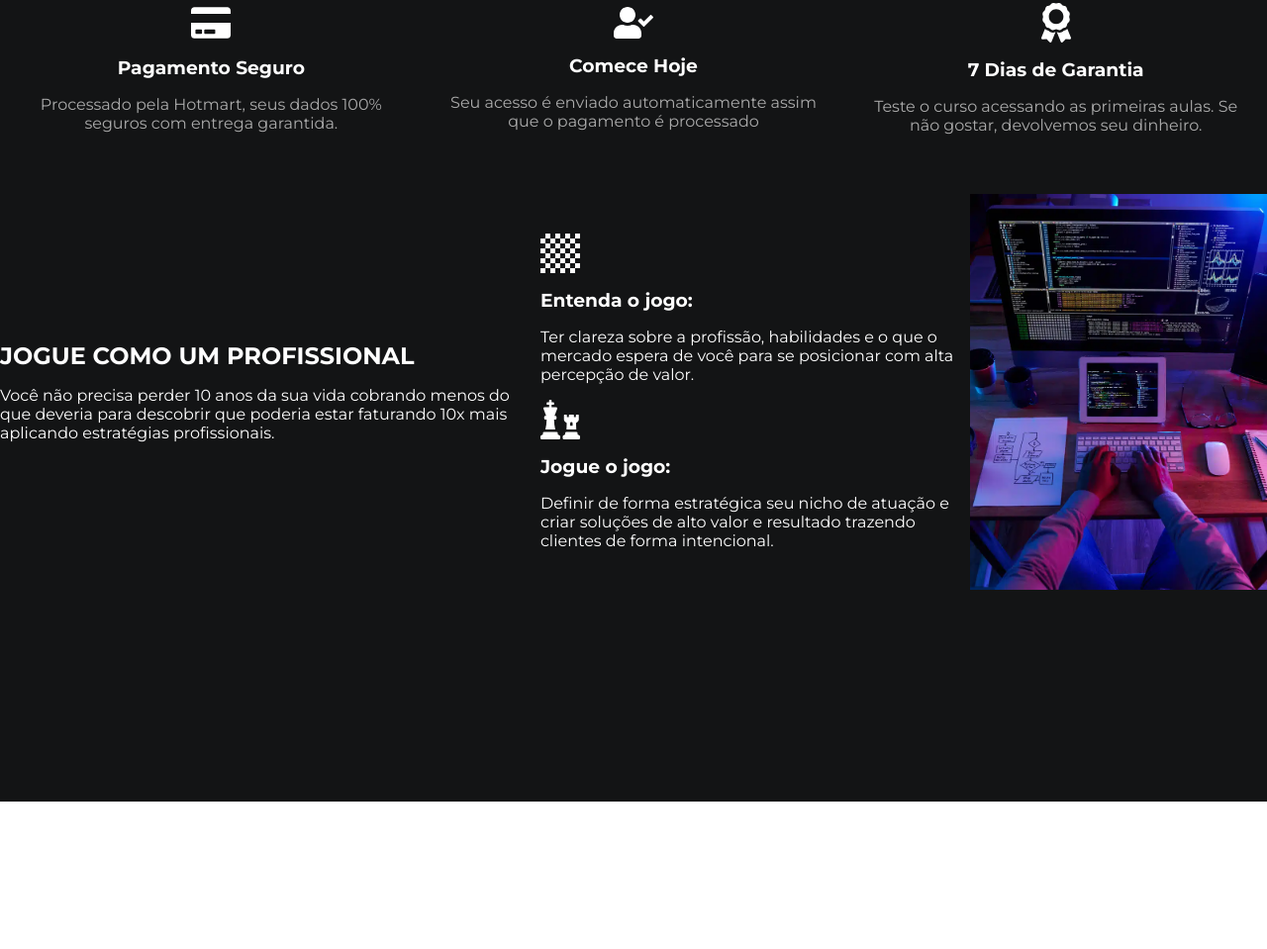
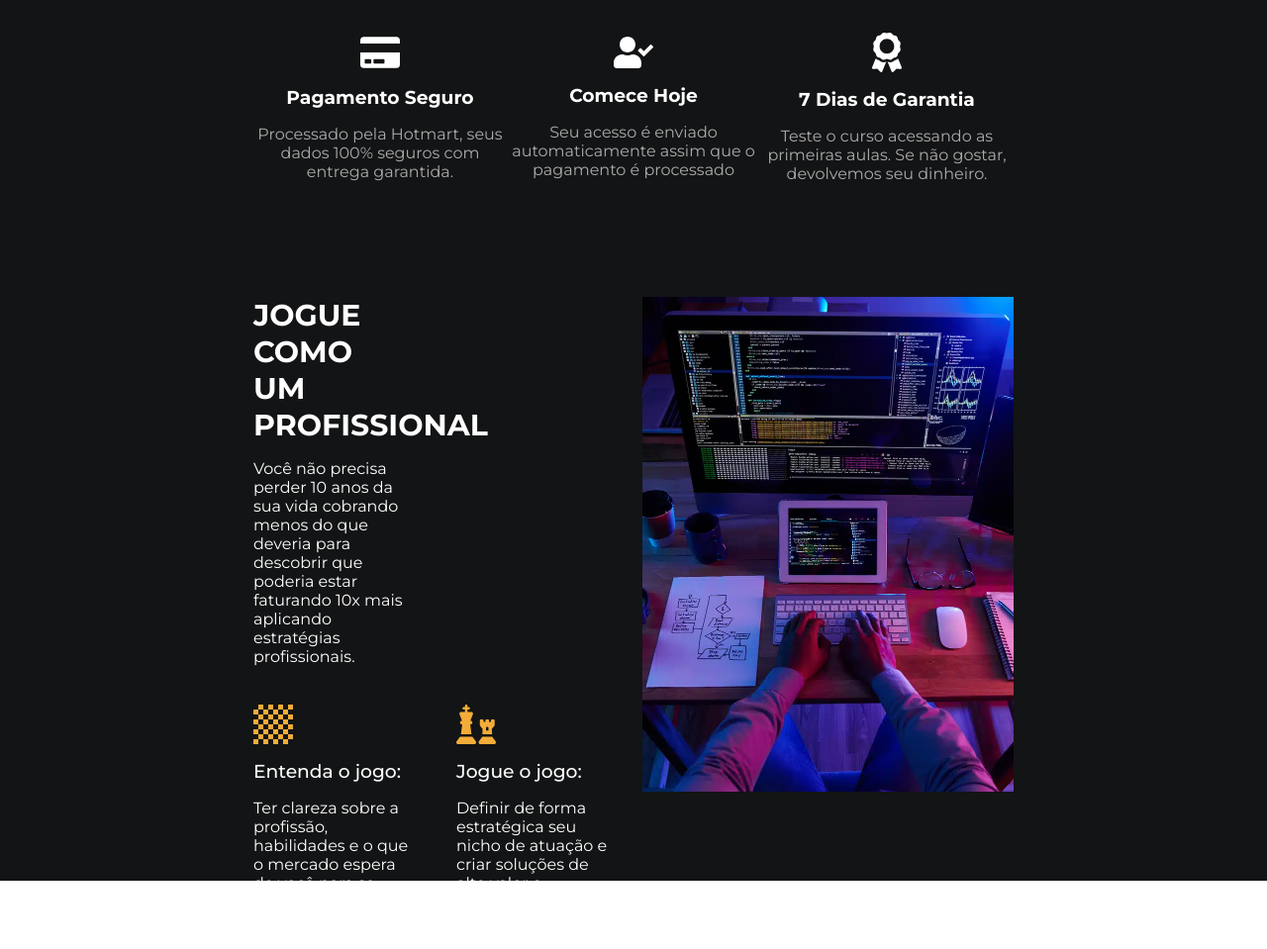
Before and after one commit to MATHEUSLOPESRODRIGUES/landing-page-project, a plain HTML site: page desafio-estágio/index.html in a window 1280 px wide. Shown: the part 870-1829 px from the top of the page at 99% size. Before the commit the page ends 1680 px from the top, so only its background shows below. Drawn offline with Linux system fonts and the light colour scheme; a web font is replaced by a local one.

Commit message:
Add files via upload

```diff
--- a/desafio-estágio/css/style.css
+++ b/desafio-estágio/css/style.css
@@ -13,17 +13,18 @@ body {
     background-image: url(../img/PG-background.jpg);
     background-position: center center;
     background-repeat: no-repeat;
+    background-size: cover;
     overflow-x: hidden;
 }
 
-.header-1 {
+.initial {
     height: 100%;
     width: 100%;
     display: flex;
     justify-content: space-evenly;
     align-items: center;
-    flex-flow: row wrap;
-    background-image: linear-gradient(to right, #131415bb, #13141597);
+    flex-flow: row nowrap;
+    background-image: linear-gradient(to right, #131415bb, #131415b2);
 }
 
 .slogan {
@@ -93,20 +94,23 @@ button {
     font-size: 20px;
     font-weight: 750;
     margin-top: 30px;
-    position: relative;
     animation: 2s linear 1s infinite alternate-reverse float;
 }
 
 main {
-    height: 110vh;
+    height: 120vh;
     width: 100%;
+    display: flex;
+    justify-content: center;
+    align-items: center;
+    flex-flow: column nowrap;
     background-color: #131415;
 }
 
 .plus-points {
-    width: 100%;
+    width: 60%;
     display: flex;
-    justify-content: space-around;
+    justify-content: space-evenly;
     align-items: center;
     text-align: center;
 }
@@ -119,7 +123,7 @@ main {
     gap: 1rem;
     width: 400px;
     height: 100px;
-    margin-top: 7%;
+    margin-top: 5%;
 }
 
 .plus-points article p {
@@ -131,26 +135,45 @@ main {
     filter: invert(100%);
 }
 
-.s-3 {
-    width: 100%;
+.s3 {
+    width: 60%;
+    height: 500px;
     display: flex;
-    justify-content: center;
-    align-items: center;
-    margin-top: 6%;
-    gap: 1rem;
+    flex-flow: row nowrap;
+    margin-top: 11%;
+
 }
 
-.s-3 header, .s-3 article {
+.s3-main {
+    display: flex;
+    flex-flow: column nowrap;
+}
+
+.s3-main header {
+    width: 40%;
     display: flex;
     flex-flow: column nowrap;
     gap: 1rem;
 }
 
-.s-3 header .s-3 article {
-    text-align: justify;
+.s3 header h2 {
+    font-size: 30px;
 }
 
-.s-3 article img {
-    filter: brightness(200%);
-    filter: invert(100%);
+.s3-main .rules {
+    display: flex;
+    gap: 3rem;
+    margin-top: 10%;
 }
+
+.s3-main .rules article {
+    width: 40%;
+    display: flex;
+    align-items: start;
+    flex-flow: column nowrap;
+    gap: 1rem;
+}
+
+.s3-main .rules article h3 {
+    font-weight: 500;
+}
--- a/desafio-estágio/index.html
+++ b/desafio-estágio/index.html
@@ -7,40 +7,38 @@
     <link rel="stylesheet" href="css/style.css">
 </head>
 <body>
-    <header class="header-1">
-            <article class="slogan">
-            <header>
+    <div class="initial">
+            <section class="slogan">
                 <img src="img/Logo-White-300x91.png.webp" alt="logo-do-site" height="60px" width="200px">
-            </header>
-
                 <h2>Se livre do looping de projetos baratos e <span>fature alto todos os meses</span></h2>
                 <p>Melhor curso <strong>para programadores, desenvolvedores e profissionais da internet (como você)</strong> que querem construir carreira ou seu negócio prestando serviços profissionais na internet.</p>
                 <p id="p2">POR APENAS R$ 497,00</p>
                 <p>Em Até 12x de 49<sup>,79</sup></p>
-            </article>
+            </section>
 
         <section class="sec-2">
             <figure>
                 <img src="img/Logo-White-768x232.png.webp" alt="logo-do-site" height="150px" width="520px">
             </figure>
-
             <button>GARANTIR MINHA VAGA</button>
         </section>
-    </header>
+    </div>
+
 
     <main>
         <section class="plus-points">
             <article>
-                    <img src="img/cred-card.svg" alt="icone-de-cartão" height="40px" width="40px">
-
+                <img src="img/cred-card.svg" alt="icone-de-cartão" height="40px" width="40px">
                 <h3>Pagamento Seguro</h3>
                 <p>Processado pela Hotmart, seus dados 100% seguros com entrega garantida.</p>
             </article>
+
             <article>
                 <img src="img/peaple.svg" alt="icone-de-pessoa" height="40px" width="40px">
                 <h3>Comece Hoje</h3>
                 <p>Seu acesso é enviado automaticamente assim que o pagamento é processado</p>
             </article>
+
             <article>
                 <img src="img/prize.svg" alt="icone-de-medalha" height="40px" width="40px">
                 <h3>7 Dias de Garantia</h3>
@@ -48,27 +46,36 @@
             </article>
         </section>
 
-        <section class="s-3">
-            <header>
+        <section class="s3">
+            <div class="s3-main">
+                <header>
                 <h2>JOGUE COMO UM PROFISSIONAL</h2>
                 <p>Você não precisa perder 10 anos da sua vida cobrando menos do que deveria para descobrir que poderia estar faturando 10x mais aplicando estratégias profissionais.</p>
             </header>
 
-            <article>
-                <img src="img/chess.svg" alt="" height="40px" width="40px">
+            <div class="rules">
+                <article>
+                <svg xmlns="http://www.w3.org/2000/svg" viewBox="0 0 512 512" height="40px" width="40px">
+                <path fill="#F3AC39" d="M255.9 .2h-64v64h64zM0 64.2v64h64v-64zM128 .2H64v64h64zm64 255.9v64h64v-64zM0 192.1v64h64v-64zM383.9 .2h-64v64h64zm128 0h-64v64h64zM128 256.1H64v64h64zM511.8 448v-64h-64v64zm0-128v-64h-64v64zM383.9 512h64v-64h-64zm128-319.9v-64h-64v64zM128 512h64v-64h-64zM0 512h64v-64H0zm255.9 0h64v-64h-64zM0 320.1v64h64v-64zm319.9-191.9v-64h-64v64zm-64 128h64v-64h-64zm-64 128v64h64v-64zm128-64h64v-64h-64zm0-128h64v-64h-64zm0 191.9v64h64v-64zM64 384.1v64h64v-64zm128-255.9v-64h-64v64zm191.9 255.9h64v-64h-64zm-128-191.9v-64h-64v64zm128-128v64h64v-64zm-128 255.9v64h64v-64zm-64-128H128v64h64zm191.9 64h64v-64h-64zM128 128.2H64v64h64zm0 191.9v64h64v-64z"/>
+                </svg>
                 <h3>Entenda o jogo:</h3>
                 <p>Ter clareza sobre a profissão, habilidades e o que o mercado espera de você para se posicionar com alta percepção de valor.</p>
+            </article>
 
-                <img src="img/pices.svg" alt="" height="40px" width="40px">
+            <article>
+                <svg xmlns="http://www.w3.org/2000/svg" viewBox="0 0 512 512" height="40px" width="40px">
+                <path fill="#F3AC39" d="M144 16c0-8.8-7.2-16-16-16s-16 7.2-16 16l0 16L96 32c-8.8 0-16 7.2-16 16s7.2 16 16 16l16 0 0 32L60.2 96C49.1 96 40 105.1 40 116.2c0 2.5 .5 4.9 1.3 7.3L73.8 208 72 208c-13.3 0-24 10.7-24 24s10.7 24 24 24l4 0L60 384l136 0L180 256l4 0c13.3 0 24-10.7 24-24s-10.7-24-24-24l-1.8 0 32.5-84.5c.9-2.3 1.3-4.8 1.3-7.3c0-11.2-9.1-20.2-20.2-20.2L144 96l0-32 16 0c8.8 0 16-7.2 16-16s-7.2-16-16-16l-16 0 0-16zM48 416L4.8 473.6C1.7 477.8 0 482.8 0 488c0 13.3 10.7 24 24 24l208 0c13.3 0 24-10.7 24-24c0-5.2-1.7-10.2-4.8-14.4L208 416 48 416zm288 0l-43.2 57.6c-3.1 4.2-4.8 9.2-4.8 14.4c0 13.3 10.7 24 24 24l176 0c13.3 0 24-10.7 24-24c0-5.2-1.7-10.2-4.8-14.4L464 416l-128 0zM304 208l0 51.9c0 7.8 2.8 15.3 8 21.1L339.2 312 337 384l125.5 0-3.3-72 28.3-30.8c5.4-5.9 8.5-13.6 8.5-21.7l0-51.5c0-8.8-7.2-16-16-16l-16 0c-8.8 0-16 7.2-16 16l0 16-24 0 0-16c0-8.8-7.2-16-16-16l-16 0c-8.8 0-16 7.2-16 16l0 16-24 0 0-16c0-8.8-7.2-16-16-16l-16 0c-8.8 0-16 7.2-16 16zm80 96c0-8.8 7.2-16 16-16s16 7.2 16 16l0 32-32 0 0-32z"/>
+                </svg>
                 <h3>Jogue o jogo:</h3>
                 <p>Definir de forma estratégica seu nicho de atuação e criar soluções de alto valor e resultado trazendo clientes de forma intencional.</p>
             </article>
+            </div>
+            </div>
 
-                <img src="img/dev-programming.jpeg.webp" alt="dev-programando" height="400px" width="300px">
+
+                <img src="img/dev-programming.jpeg.webp" alt="dev-programando" height="100%" width="50%">
 
         </section>
-
     </main>
-
 </body>
 </html>
```
